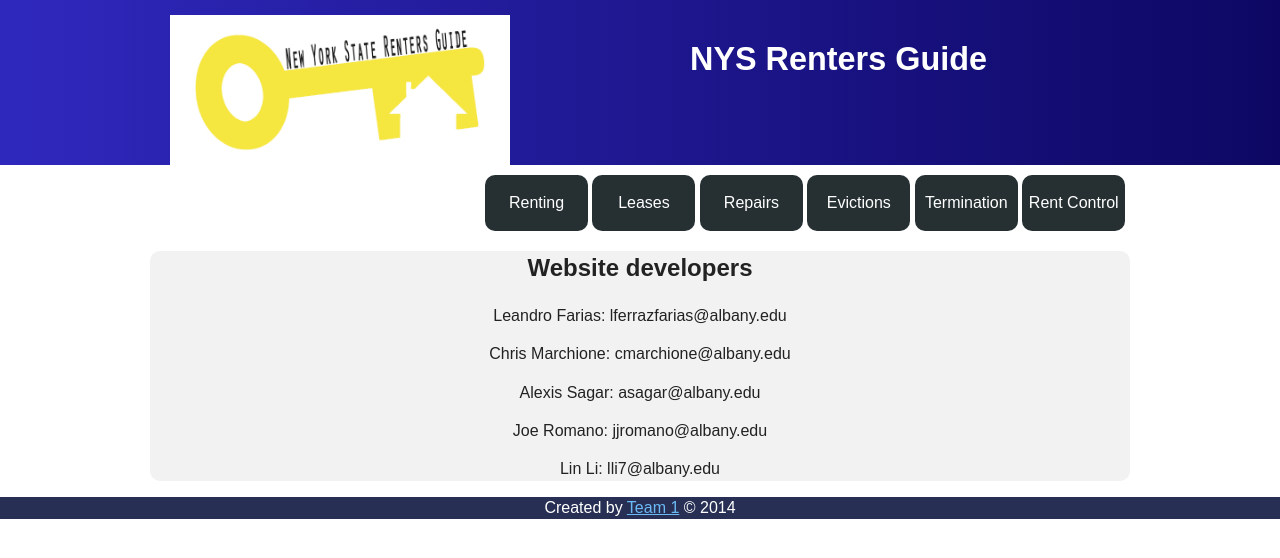
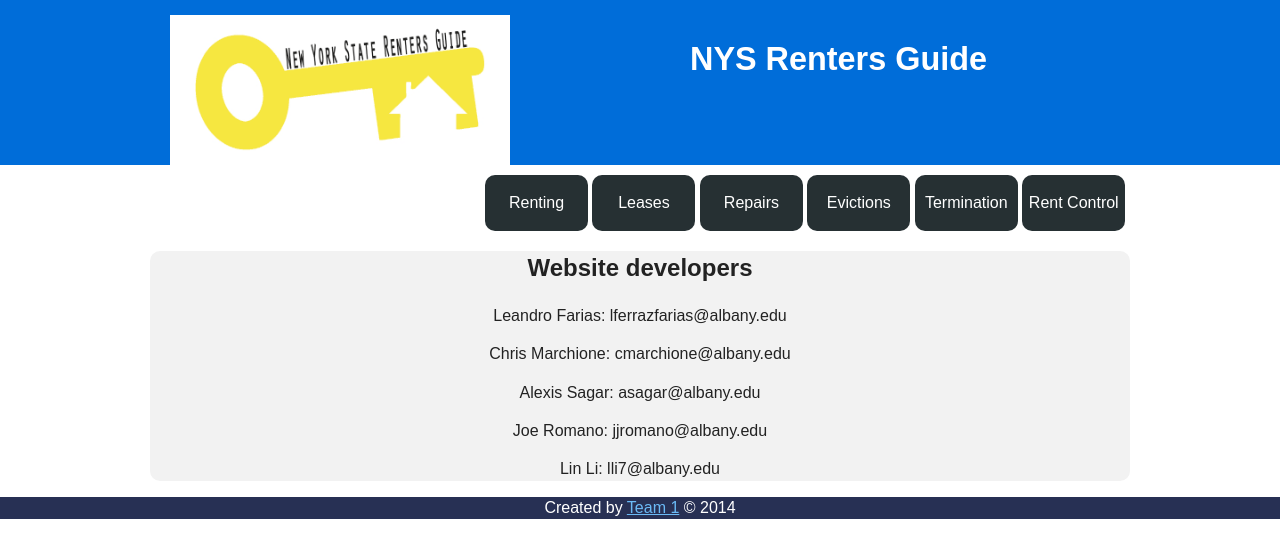
Before and after one commit to iinf362/team1, a Jekyll site: the page built from contact.html, in a window 1280 px wide. Shown: the top 558 px of the page. Built offline with Jekyll 4.4.1, drawn with Linux system fonts in a browser that asks for light colours.

Commit message:
gradient edit

```diff
--- a/css/main.css
+++ b/css/main.css
@@ -112,14 +112,9 @@
   /* --- Header --- */
 
   .site-top {
-    background: rgba(47,40,189,1);
-background: -moz-linear-gradient(left, rgba(47,40,189,1) 0%, rgba(13,7,99,1) 100%);
-background: -webkit-gradient(left top, right top, color-stop(0%, rgba(47,40,189,1)), color-stop(100%, rgba(13,7,99,1)));
-background: -webkit-linear-gradient(left, rgba(47,40,189,1) 0%, rgba(13,7,99,1) 100%);
-background: -o-linear-gradient(left, rgba(47,40,189,1) 0%, rgba(13,7,99,1) 100%);
-background: -ms-linear-gradient(left, rgba(47,40,189,1) 0%, rgba(13,7,99,1) 100%);
-background: linear-gradient(to right, rgba(47,40,189,1) 0%, rgba(13,7,99,1) 100%);
-filter: progid:DXImageTransform.Microsoft.gradient( startColorstr='#2f28bd', endColorstr='#0d0763', GradientType=1 );
+    background-color: rgba(0, 109, 217, 1);
+background: rgba(0, 109, 217, 1);
+color: rgba(0, 109, 217, 1);
     color:white;
     height: 165px;
 }
```
